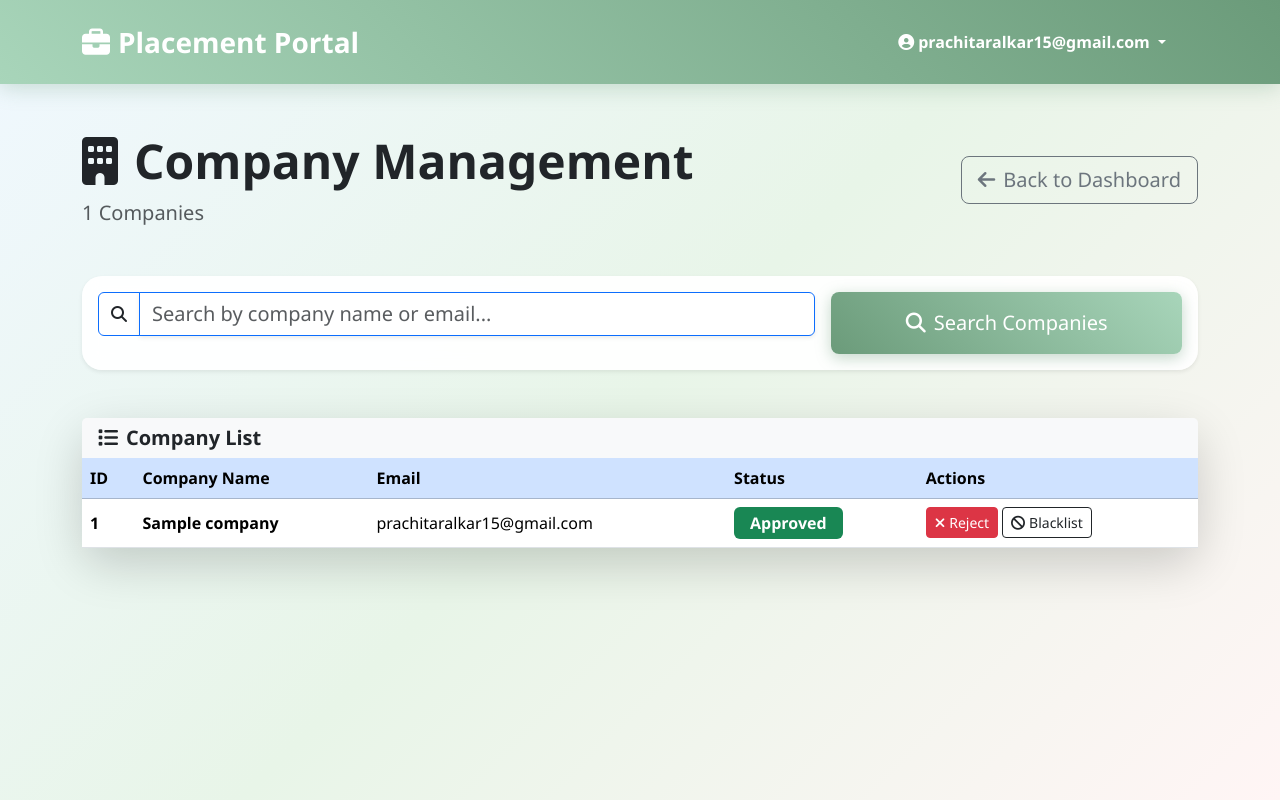
After one commit to 23f2004601/placement_portal, a Flask app: page /admin/companies in a window 1280 px wide. The commit adds this page. Run offline with Flask 3, Linux system fonts and the light colour scheme; a user stored in the database is signed in; data comes from the database, SQL or seed files in the repository; tables that the repository leaves empty hold one stand-in row (values such as "Sample post").

Commit message:
Milestone-PPA Admin-Dashboard-Management

```diff
--- a/app.py
+++ b/app.py
@@ -125,33 +125,105 @@ def register_company():
 @app.route('/admin/dashboard')
 @login_required
 def admin_dashboard():
-    if not hasattr(current_user, 'role') or current_user.role != 'admin':
+    if current_user.role != 'admin':
         flash('Admin access only!', 'danger')
         return redirect(url_for('login'))
 
     db = get_db()
     stats = {
         'students': db.execute('SELECT COUNT(*) FROM students').fetchone()[0],
-        'companies': db.execute('SELECT COUNT(*) FROM companies').fetchone()[0]
+        'companies': db.execute('SELECT COUNT(*) FROM companies').fetchone()[0],
+        'drives': db.execute('SELECT COUNT(*) FROM placement_drives').fetchone()[0] or 0,
+        'applications': db.execute('SELECT COUNT(*) FROM applications').fetchone()[0] or 0
     }
     return render_template('admin/dashboard.html', stats=stats)
 
-@app.route('/student/dashboard')
+# Admin: Manage Companies
+@app.route('/admin/companies')
 @login_required
-def student_dashboard():
-    if not hasattr(current_user, 'role') or current_user.role != 'student':
-        flash('Student access only!', 'danger')
+def admin_companies():
+    if current_user.role != 'admin':
+        return redirect(url_for('login'))
+
+    page = request.args.get('page', 1, type=int)
+    search = request.args.get('search', '')
+
+    db = get_db()
+    query = "SELECT c.*, u.email FROM companies c JOIN users u ON c.id = u.id WHERE 1=1"
+    params = []
+
+    if search:
+        query += " AND (c.company_name LIKE ? OR u.email LIKE ?)"
+        params.extend([f'%{search}%', f'%{search}%'])
+
+    query += " ORDER BY c.id DESC"
+    companies = db.execute(query, params).fetchall()
+
+    return render_template('admin/companies.html', companies=companies, search=search)
+
+@app.route('/admin/companies/<int:company_id>/approve', methods=['POST'])
+@login_required
+def approve_company(company_id):
+    if current_user.role != 'admin':
         return redirect(url_for('login'))
 
     db = get_db()
-    student = db.execute('SELECT * FROM students s JOIN users u ON s.id = u.id WHERE u.id = ?',
-                        (current_user.id,)).fetchone()
-    return render_template('student/dashboard.html', student=student)
+    db.execute("UPDATE companies SET approval_status = 'approved' WHERE id = ?", (company_id,))
+    db.commit()
+    flash('Company approved successfully!', 'success')
+    return redirect(url_for('admin_companies'))
+
+@app.route('/admin/companies/<int:company_id>/reject', methods=['POST'])
+@login_required
+def reject_company(company_id):
+    if current_user.role != 'admin':
+        return redirect(url_for('login'))
+
+    db = get_db()
+    db.execute("UPDATE companies SET approval_status = 'rejected' WHERE id = ?", (company_id,))
+    db.commit()
+    flash('Company rejected!', 'warning')
+    return redirect(url_for('admin_companies'))
+
+@app.route('/admin/companies/<int:company_id>/blacklist', methods=['POST'])
+@login_required
+def blacklist_company(company_id):
+    if current_user.role != 'admin':
+        return redirect(url_for('login'))
+
+    db = get_db()
+    db.execute("UPDATE users SET is_active = 0 WHERE id = ?", (company_id,))
+    db.commit()
+    flash('Company blacklisted!', 'danger')
+    return redirect(url_for('admin_companies'))
+
+# Admin: Manage Students (similar pattern)
+@app.route('/admin/students')
+@login_required
+def admin_students():
+    if current_user.role != 'admin':
+        return redirect(url_for('login'))
+
+    search = request.args.get('search', '')
+
+    db = get_db()
+    query = """
+        SELECT s.*, u.email, u.is_active
+        FROM students s
+        JOIN users u ON s.id = u.id
+        WHERE 1=1
+    """
+    params = []
+
+    if search:
+        query += " AND (s.full_name LIKE ? OR s.roll_number LIKE ? OR u.email LIKE ?)"
+        params.extend([f'%{search}%', f'%{search}%', f'%{search}%'])
+
+    query += " ORDER BY s.id DESC"
+    students = db.execute(query, params).fetchall()
+
+    return render_template('admin/students.html', students=students, search=search)
+
 
 if __name__ == '__main__':
-    with app.app_context():
-        db = get_db()
-        with app.open_resource('schema.sql') as f:
-            db.executescript(f.read().decode('utf-8'))
-        db.commit()
     app.run(debug=True)
--- /dev/null
+++ b/templates/admin/companies.html
@@ -0,0 +1,114 @@
+{% extends "base.html" %}
+
+{% block title %}Manage Companies{% endblock %}
+
+{% block content %}
+<div class="d-flex justify-content-between align-items-center mb-5">
+    <div>
+        <h1 class="display-5 fw-bold text-primary-dark">
+            <i class="fas fa-building me-3"></i>Company Management
+        </h1>
+        <p class="lead text-muted mb-0">{{ companies|length }} Companies</p>
+    </div>
+    <a href="{{ url_for('admin_dashboard') }}" class="btn btn-outline-secondary btn-lg">
+        <i class="fas fa-arrow-left me-2"></i>Back to Dashboard
+    </a>
+</div>
+
+<!-- Search Bar -->
+<div class="card shadow-sm mb-5">
+    <div class="card-body">
+        <form method="GET" class="row g-3">
+            <div class="col-md-8">
+                <div class="input-group">
+                    <span class="input-group-text bg-white border-primary">
+                        <i class="fas fa-search text-primary-dark"></i>
+                    </span>
+                    <input type="text" class="form-control border-primary shadow-sm fs-5"
+                           name="search" value="{{ search }}" placeholder="Search by company name or email...">
+                </div>
+            </div>
+            <div class="col-md-4">
+                <button type="submit" class="btn btn-primary btn-lg w-100 py-3 fs-5">
+                    <i class="fas fa-search me-2"></i>Search Companies
+                </button>
+            </div>
+        </form>
+    </div>
+</div>
+
+<!-- Companies Table -->
+<div class="card shadow-lg">
+    <div class="card-header bg-light border-0">
+        <h5 class="mb-0 fw-bold text-primary-dark">
+            <i class="fas fa-list me-2"></i>Company List
+        </h5>
+    </div>
+    <div class="card-body p-0">
+        {% if companies %}
+            <div class="table-responsive">
+                <table class="table table-hover mb-0">
+                    <thead class="table-primary">
+                        <tr>
+                            <th>ID</th>
+                            <th>Company Name</th>
+                            <th>Email</th>
+                            <th>Status</th>
+                            <th>Actions</th>
+                        </tr>
+                    </thead>
+                    <tbody>
+                        {% for company in companies %}
+                        <tr class="align-middle">
+                            <td class="fw-bold">{{ company.id }}</td>
+                            <td>
+                                <div>
+                                    <strong>{{ company.company_name }}</strong>
+                                </div>
+                            </td>
+                            <td>{{ company.email }}</td>
+                            <td>
+                                {% if company.approval_status == 'approved' %}
+                                    <span class="badge bg-success fs-6 px-3 py-2">Approved</span>
+                                {% elif company.approval_status == 'rejected' %}
+                                    <span class="badge bg-danger fs-6 px-3 py-2">Rejected</span>
+                                {% else %}
+                                    <span class="badge bg-warning fs-6 px-3 py-2">Pending</span>
+                                {% endif %}
+                            </td>
+                            <td>
+                                <div class="btn-group" role="group">
+                                    {% if company.approval_status == 'pending' %}
+                                        <form method="POST" action="{{ url_for('approve_company', company_id=company.id) }}" class="d-inline">
+                                            <button type="submit" class="btn btn-success btn-sm me-1" onclick="return confirm('Approve {{ company.company_name }}?')">
+                                                <i class="fas fa-check me-1"></i>Approve
+                                            </button>
+                                        </form>
+                                    {% endif %}
+                                    <form method="POST" action="{{ url_for('reject_company', company_id=company.id) }}" class="d-inline">
+                                        <button type="submit" class="btn btn-danger btn-sm me-1" onclick="return confirm('Reject {{ company.company_name }}?')">
+                                            <i class="fas fa-times me-1"></i>Reject
+                                        </button>
+                                    </form>
+                                    <form method="POST" action="{{ url_for('blacklist_company', company_id=company.id) }}" class="d-inline">
+                                        <button type="submit" class="btn btn-outline-dark btn-sm" onclick="return confirm('Blacklist {{ company.company_name }}?')">
+                                            <i class="fas fa-ban me-1"></i>Blacklist
+                                        </button>
+                                    </form>
+                                </div>
+                            </td>
+                        </tr>
+                        {% endfor %}
+                    </tbody>
+                </table>
+            </div>
+        {% else %}
+            <div class="text-center py-5">
+                <i class="fas fa-building fa-4x text-muted mb-4"></i>
+                <h4 class="text-muted">No companies found</h4>
+                <p class="text-muted">{{ search and 'Try different search term' or 'Register first company' }}</p>
+            </div>
+        {% endif %}
+    </div>
+</div>
+{% endblock %}
```
Also changed, not shown: schema.sql (+28 -0 lines), templates/admin/dashboard.html (+26 -0 lines), templates/admin/students.html (added, +91 -0 lines).
